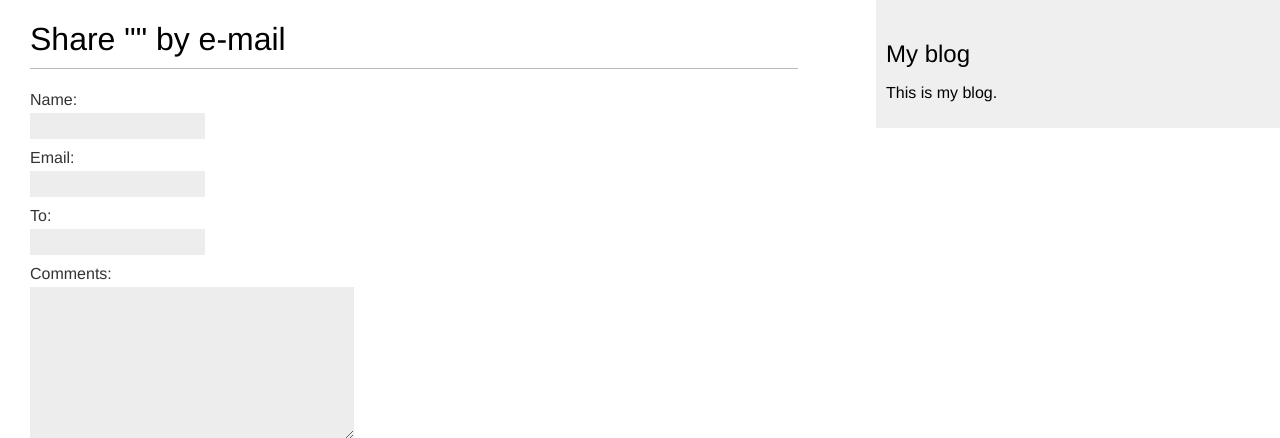
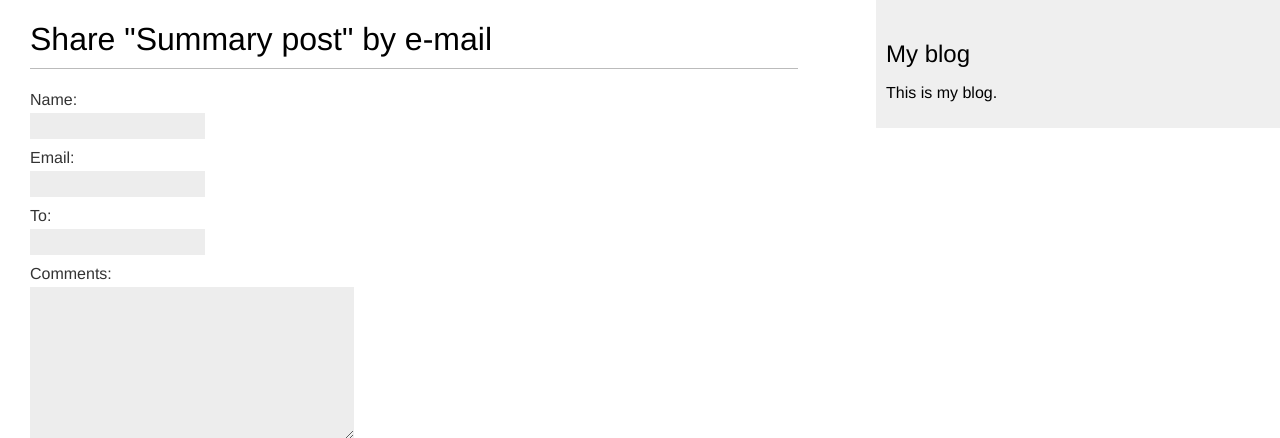
Before and after one commit to nurilloh-an/Blog-Application, a Django app: page /blog/5/share/ in a window 1280 px wide. Shown: the top 438 px of the page. Run offline with Django 4.2, Linux system fonts and the light colour scheme; data comes from the database, SQL or seed files in the repository; parts of the project's set-up code (start-up, migrations or seed data) failed here and were passed over.

Commit message:
all of fixed

```diff
--- a/config/blog/urls.py
+++ b/config/blog/urls.py
@@ -2,11 +2,12 @@ from django.urls import path
 from . import views
 
 app_name = 'blog'
+
 urlpatterns = [
-    path('list', views.post_list, name='post_list'),
-    path('', views.PostListView.as_view(), name='post_list'),
-    path('<int:year>/<int:month>/<int:day>/<slug:post>/',views.post_detail, name='post_detail'),
-    path('<int:post_id>/share/',views.post_share, name='post_share'),
-    path('<int:post_id>/share/',
-        views.post_share, name='post_share'),
+    path('', views.post_list, name='post_list'),
+    path('tag/<slug:tag_slug>/', views.post_list, name='post_list_by_tag'),
+
+    path('<int:year>/<int:month>/<int:day>/<slug:post>/', views.post_detail, name='post_detail'),
+    path('<int:post_id>/share/', views.post_share, name='post_share'),
+
 ]
--- a/config/blog/views.py
+++ b/config/blog/views.py
@@ -1,64 +1,74 @@
+from django.db.models import Count
 from django.shortcuts import render, get_object_or_404
-from django.core.paginator import Paginator, EmptyPage,PageNotAnInteger
+from django.core.paginator import Paginator, EmptyPage, PageNotAnInteger
+from django.core.mail import send_mail
 from django.views.generic import ListView
-from .forms import EmailPostForm,CommentForm
-from django.core.mail import send_mail
 from .models import Post, Comment
+from .forms import EmailPostForm, CommentForm
+from taggit.models import Tag
 
-def post_list(request):
-    posts = Post.published.all()
-    return render(request,
-                    'blog/post/list.html',
-                    {'posts': posts})
+def post_list(request, tag_slug=None):
+    object_list = Post.published.all()
+    tag = None
 
-def post_detail(request, year, month, day, post):
-    post = get_object_or_404(Post, slug=post,
-                                    status='published',
-                                    publish__year=year,
-                                    publish__month=month,
-                                    publish__day=day)
+    if tag_slug:
+        tag = get_object_or_404(Tag, slug=tag_slug)
+        object_list = object_list.filter(tags__in=[tag])
 
-
-    comments = post.comments.filter(active=True)
-    new_comment = None
-    if request.method == 'POST':
-
-        comment_form = CommentForm(data=request.POST)
-        if comment_form.is_valid():
-
-            new_comment = comment_form.save(commit=False)
-
-            new_comment.post = post
-
-            new_comment.save()
-    else:
-        comment_form = CommentForm()
-    return render(request,
-                    'blog/post/detail.html',
-                    {'post': post,
-                    'comments': comments,
-                    'new_comment': new_comment,
-                    'comment_form': comment_form})
-
-
-def post_list(request):
-    object_list = Post.published.all()
     paginator = Paginator(object_list, 3) # 3 posts in each page
     page = request.GET.get('page')
     try:
         posts = paginator.page(page)
     except PageNotAnInteger:
-    # If page is not an integer deliver the first page
+        # If page is not an integer deliver the first page
         posts = paginator.page(1)
     except EmptyPage:
-    # If page is out of range deliver last page of results
+        # If page is out of range deliver last page of results
         posts = paginator.page(paginator.num_pages)
     return render(request,
-                    'blog/post/list.html',
-                    {'page': page,
-                    'posts': posts})
+                 'blog/post/list.html',
+                 {'page': page,
+                  'posts': posts,
+                  'tag': tag})
+def post_detail(request, year, month, day, post):
+    post = get_object_or_404(Post, slug=post,
+                                   status='published',
+                                   publish__year=year,
+                                   publish__month=month,
+                                   publish__day=day)
 
+    # List of active comments for this post
+    comments = post.comments.filter(active=True)
 
+    new_comment = None
+
+    if request.method == 'POST':
+        # A comment was posted
+        comment_form = CommentForm(data=request.POST)
+        if comment_form.is_valid():
+            # Create Comment object but don't save to database yet
+            new_comment = comment_form.save(commit=False)
+            # Assign the current post to the comment
+            new_comment.post = post
+            # Save the comment to the database
+            new_comment.save()
+    else:
+        comment_form = CommentForm()
+
+    # List of similar posts
+    post_tags_ids = post.tags.values_list('id', flat=True)
+    similar_posts = Post.published.filter(tags__in=post_tags_ids)\
+                                  .exclude(id=post.id)
+    similar_posts = similar_posts.annotate(same_tags=Count('tags'))\
+                                .order_by('-same_tags','-publish')[:4]
+
+    return render(request,
+                  'blog/post/detail.html',
+                  {'post': post,
+                   'comments': comments,
+                   'new_comment': new_comment,
+                   'comment_form': comment_form,
+                   'similar_posts': similar_posts})
 
 class PostListView(ListView):
     queryset = Post.published.all()
@@ -66,22 +76,27 @@ class PostListView(ListView):
     paginate_by = 3
     template_name = 'blog/post/list.html'
 
+
+
+
+
+
 def post_share(request, post_id):
-    post = get_object_or_404(Post, id=post_id, status='published'),
+    # Retrieve post by id
+    post = get_object_or_404(Post, id=post_id, status='published')
     sent = False
 
     if request.method == 'POST':
+        # Form was submitted
         form = EmailPostForm(request.POST)
         if form.is_valid():
+            # Form fields passed validation
             cd = form.cleaned_data
-            post_url = request.build_absolute_uri(
-                post.get_absolute_url())
-            subject = f"{cd['name']} recommends you read " \
-                        f"{post.title}"
+            post_url = request.build_absolute_uri(post.get_absolute_url())
+            subject = f"{cd['name']} recommends you read {post.title}"
             message = f"Read {post.title} at {post_url}\n\n" \
-                        f"{cd['name']}\'s comments: {cd['comments']}"
-            send_mail(subject, message, 'alharamin1004@gmail.com',
-                        [cd['to']])
+                      f"{cd['name']}\'s comments: {cd['comments']}"
+            send_mail(subject, message, 'admin@myblog.com', [cd['to']])
             sent = True
 
     else:
--- a/config/template/blog/base.html
+++ b/config/template/blog/base.html
@@ -3,7 +3,7 @@
 <html>
 <head>
   <title>{% block title %}{% endblock %}</title>
-  <link href="{% static "css/blog.css" %}" rel="stylesheet">
+  <link href="{% static 'css/blog.css' %}" rel="stylesheet">
 </head>
 <body>
   <div id="content">
--- a/config/template/blog/post/detail.html
+++ b/config/template/blog/post/detail.html
@@ -9,7 +9,7 @@
   </p>
   {{ post.body|linebreaks }}
   <p>
-    <a href="{% url "blog:post_share" post.id %}">
+    <a href="{% url 'blog:post_share' post.id %}">
       Share this post
     </a>
   </p>
```
